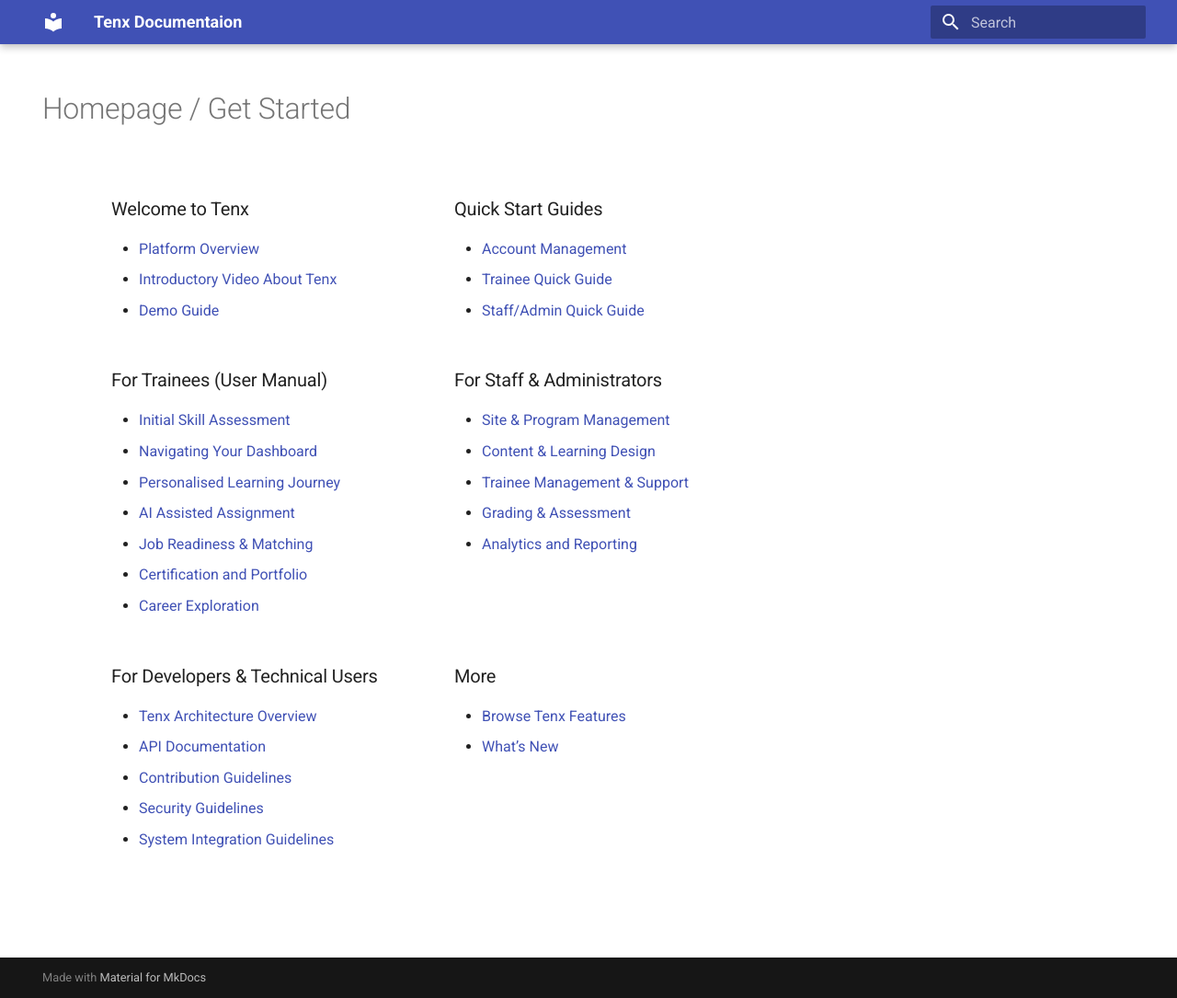
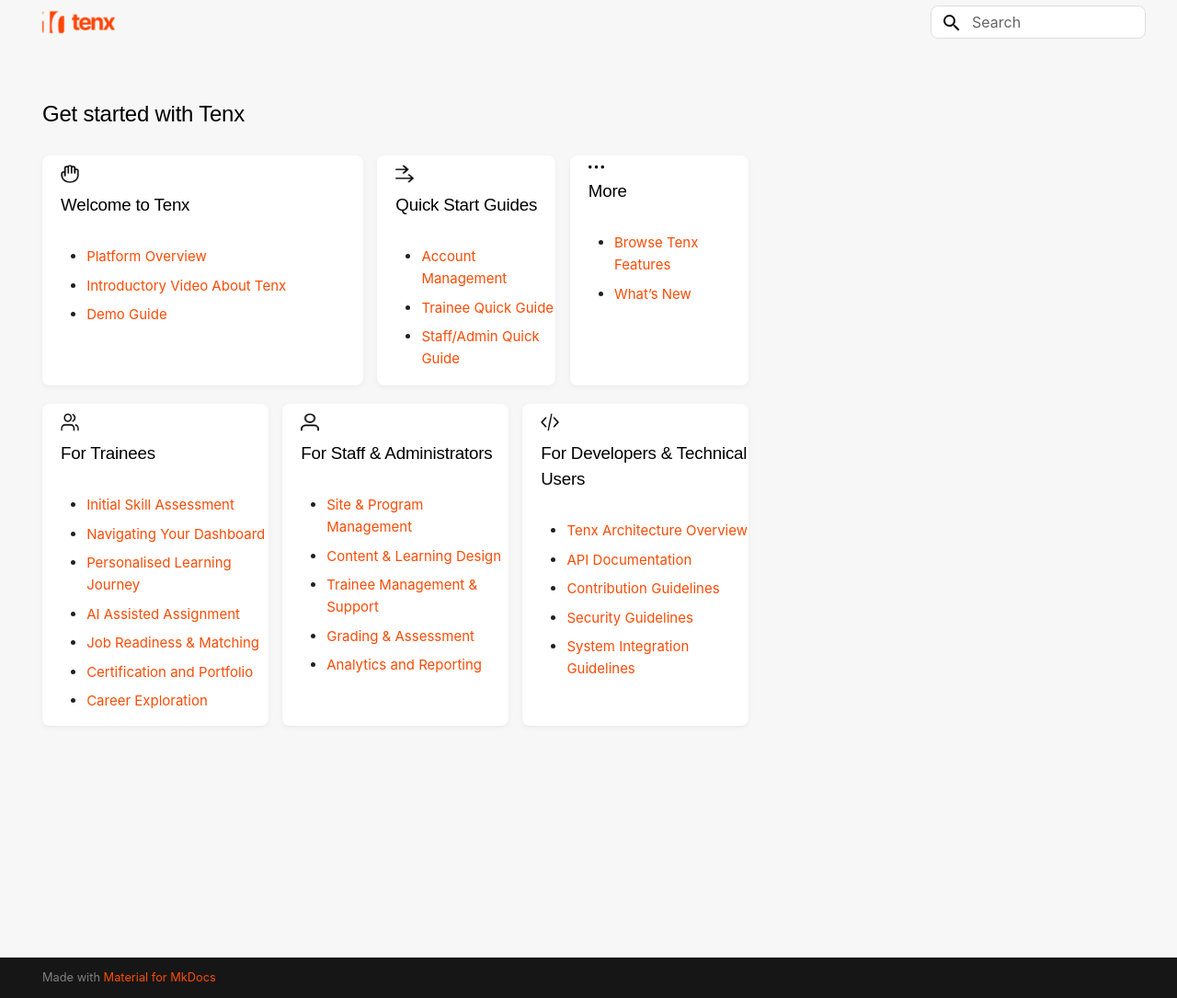
Before and after one commit to 10xac/tenx-documentation, an MkDocs documentation site: the page built from docs/index.md, in a window 1280 px wide and 1085 px high. Shown: the whole window at 92% size. Built offline with MkDocs 1.6.1 and Material for MkDocs 9.7.7, drawn with Linux system fonts in a browser that asks for light colours.

Commit message:
Feat: Full Landing Page UI changes

```diff
--- a/docs/index.md
+++ b/docs/index.md
@@ -3,47 +3,64 @@ hide:
   - navigation
 ---
 
-# Homepage / Get Started
+# Get started with Tenx
 
 <div style="
-  width: 70vw;
-  height: 100%;
-  background-color: white;
-  padding: 8%;
-  Padding-top: 0;
-  margin: 0;
+  width: 60vw;
+  background-color: #F7F7F7;
+  padding: 0%;
+  margin-left: 0%;
   display: flex;
   flex-direction: row;
   flex-wrap: wrap;
   justify-content: flex-start;
   align-items: flex-start;
-  gap: 0 rem;
+  gap: 1rem;
+  font-size: 0.75rem;
+">
+<!-- Container with flex row -->
+<div style=" width: 100%; display: flex; flex-wrap: nowrap; gap: 2%; background-color: #F7F7F7;  ">
 
-">
+  <!-- Welcome to Tenx -->
+  <div style="width: 60%; min-height: 250px; background-color: white; padding-left: 1rem; border-radius: 8px; box-shadow: 0 2px 6px rgba(0,0,0,0.05); display: flex; flex-direction: column; ">
+       <img src="assets/icons/welcome.png"  style="height: 20px; width: 20px; margin-top: 0.5rem">
+    <h3 style="margin-top: 0.5rem">
+     Welcome to Tenx</h3>
+    <ul>
+      <li><a href="Platform Overview_ Introduction, Purpose, and Benefits of Tenx">Platform Overview</a></li>
+      <li><a href="https://drive.google.com/file/d/1w7JWu3rjptBFgJ-DDKfSZow4d1Hyl7XK/view?usp=drive_link" target="_blank">Introductory Video About Tenx</a></li>
+      <li><a href="demo">Demo Guide</a></li>
+    </ul>
+  </div>
 
-<!-- Grid Box -->
-<div style="flex: 1 1 30ch; min-width: 250px; ">
-  <h3>Welcome to Tenx</h3>
-  <ul>
-    <li><a href="Platform Overview_ Introduction, Purpose, and Benefits of Tenx">Platform Overview</a></li>
-<li><a href="https://drive.google.com/file/d/1w7JWu3rjptBFgJ-DDKfSZow4d1Hyl7XK/view?usp=drive_link" target="_blank">
-Introductory Video About Tenx
-</a> </li>        <li><a href="demo">Demo Guide</a></li>
-  </ul>
+  <!-- Quick Start Guides -->
+  <div style="width: 33%; min-height: 250px; background-color: white; padding-left: 1rem; border-radius: 8px; box-shadow: 0 2px 6px rgba(0,0,0,0.05); display: flex; flex-direction: column; ">
+    <img src="assets/icons/quick start.png"  style="height: 20px; width: 20px; margin-top: 0.5rem">
+    <h3 style="margin-top: 0.5rem"> Quick Start Guides</h3>
+    <ul>
+      <li><a href="Account Management">Account Management</a></li>
+      <li><a href="Trainee Quick Guide">Trainee Quick Guide</a></li>
+      <li><a href="Staff_Admin Quick Guide">Staff/Admin Quick Guide</a></li>
+    </ul>
+  </div>
+
+  <!-- More -->
+  <div style="width: 33%; min-height: 250px; background-color: white; padding-left: 1rem; border-radius: 8px; box-shadow: 0 2px 6px rgba(0,0,0,0.05); display: flex; flex-direction: column; ">
+     <img src="assets/icons/more.png"  style=" width: 10%; margin-top: 0.5rem">
+    <h3 style="margin-top: 0.5rem">More</h3>
+    <ul>
+      <li><a href="Browse All Features">Browse Tenx Features</a></li>
+      <li><a href="whats-new">What’s New</a></li>
+    </ul>
+  </div>
+
 </div>
 
-<div style="flex: 1 1 30ch; min-width: 250px;  ">
-  <h3>Quick Start Guides</h3>
-  <ul>
-    <li><a href="Account Management">Account Management</a></li>
-    <li><a href="Trainee Quick Guide">Trainee Quick Guide</a></li>
-    <li><a href="Staff_Admin Quick Guide">Staff/Admin Quick Guide</a></li>
+<div style=" width: 100%; display: flex; flex-wrap: nowrap; gap: 2%; background-color: #F7F7F7;  ">
 
-  </ul>
-</div>
-
-<div style="flex: 1 1 30ch; min-width: 250px; ">
-  <h3>For Trainees (User Manual)</h3>
+<!-- For Trainees -->
+<div style="width: 33%; min-height: 250px; background-color: white; padding-left: 1rem; border-radius: 8px; box-shadow: 0 2px 6px rgba(0,0,0,0.05); display: flex; flex-direction: column; ">   <img src="assets/icons/trainees.png"  style="height: 20px; width: 20px; margin-top: 0.5rem">
+    <h3 style="margin-top: 0.5rem"> For Trainees</h3>
   <ul>
     <li><a href="Initial Skill Assessment">Initial Skill Assessment</a></li>
     <li><a href="Navigating Your Dashboard">Navigating Your Dashboard</a></li>
@@ -55,9 +72,9 @@ Introductory Video About Tenx
   </ul>
 </div>
 
-<div style="flex: 1 1 30ch; min-width: 250px;
-">
-  <h3>For Staff & Administrators</h3>
+<!-- For Staff & Admins -->
+<div style="width: 33%; min-height: 250px; background-color: white; padding-left: 1rem; border-radius: 8px; box-shadow: 0 2px 6px rgba(0,0,0,0.05); display: flex; flex-direction: column; ">   <img src="assets/icons/staff.png"  style="height: 20px; width: 20px; margin-top: 0.5rem">
+    <h3 style="margin-top: 0.5rem"> For Staff & Administrators</h3>
   <ul>
     <li><a href="Site & Program Management">Site & Program Management</a></li>
     <li><a href="Content & Learning Design">Content & Learning Design</a></li>
@@ -67,8 +84,9 @@ Introductory Video About Tenx
   </ul>
 </div>
 
-<div style="flex: 1 1 30ch; min-width: 250px;">
-  <h3>For Developers & Technical Users</h3>
+<!-- For Developers -->
+<div style="width: 33%; min-height: 250px; background-color: white; padding-left: 1rem; border-radius: 8px; box-shadow: 0 2px 6px rgba(0,0,0,0.05); display: flex; flex-direction: column; ">   <img src="assets/icons/developers.png"  style="height: 20px; width: 20px; margin-top: 0.5rem">
+    <h3 style="margin-top: 0.5rem"> For Developers & Technical Users</h3>
   <ul>
     <li><a href="tenx Architecture">Tenx Architecture Overview</a></li>
     <li><a href="API Documentation">API Documentation</a></li>
@@ -78,13 +96,5 @@ Introductory Video About Tenx
   </ul>
 </div>
 
-<div style="flex: 1 1 30ch; min-width: 250px;">
-  <h3>More</h3>
-  <ul>
-    <li><a href="Browse All Features">Browse Tenx Features</a></li>
-    <li><a href="whats-new">What’s New </a></li>
-
-  </ul>
 </div>
-
 </div>
--- /dev/null
+++ b/docs/stylesheets/custom.css
@@ -0,0 +1,73 @@
+/* Set the site background to #F7F7F7 */
+body,
+.md-main,
+.md-main__inner,
+.md-content {
+  background-color: #f7f7f7 !important;
+}
+
+/* Change all link colors to Tenx Orange */
+a {
+  color: #fa4c07 !important;
+  text-decoration: none; /* Optional: remove underline */
+}
+
+a:hover {
+  color: #d43b00; /* Optional: slightly darker on hover */
+  text-decoration: underline;
+}
+
+/* Apply Inter font and correct weight to headers */
+h1,
+h2,
+h3,
+h4,
+h5,
+h6 {
+  font-family: "Outfit", sans-serif !important;
+  font-weight: 450 !important; /* Makes headers bold */
+  color: black !important;
+}
+
+/* Optional: Style page main heading */
+.md-typeset h1 {
+  font-size: 1.2rem;
+  margin-top: 0.5rem;
+  margin-bottom: 1.5rem;
+}
+/* Match navbar with body background */
+.md-header,
+.md-tabs {
+  background-color: #f7f7f7 !important;
+  box-shadow: none !important;
+  border-bottom: none !important;
+}
+
+/* Optional: remove logo background fill, if needed */
+.md-header__button.md-logo {
+  background: transparent !important;
+}
+/* Search bar background and rounded corners */
+.md-search__form {
+  background-color: #ffffff !important;
+  border-radius: 8px !important;
+  border: 1px solid #ddd;
+}
+
+/* Ensure search text is visible */
+.md-search__input {
+  background-color: #ffffff !important;
+  color: #000000 !important;
+  border-radius: 8px !important;
+}
+
+/* Ensure placeholder text is visible */
+.md-search__input::placeholder {
+  color: #666666 !important;
+}
+
+/* Ensure magnifying glass icon is visible */
+.md-search__icon {
+  color: #000000 !important;
+  fill: #000000 !important;
+}
--- a/mkdocs.yml
+++ b/mkdocs.yml
@@ -1,7 +1,14 @@
-site_name: Tenx Documentaion
+site_name: ""
 
 theme:
   name: material
-markdown_extensions:
-  - attr_list
-  - md_in_html
+  font: false  # Disable Material font handling
+  logo: assets/images/tenx-logo.png
+extra:
+   font:
+    text: Inter
+    code: Fira Code
+extra_javascript:
+  - https://fonts.googleapis.com/css2?family=Outfit:wght@400;600;700&display=swap
+extra_css:
+  - stylesheets/custom.css
```
Also changed, not shown: docs/assets/icons/developers.png (added), docs/assets/icons/more.png (added), docs/assets/icons/quick start.png (added), docs/assets/icons/staff.png (added), docs/assets/icons/trainees.png (added), docs/assets/icons/welcome.png (added), docs/assets/images/tenx-logo.png (added).
